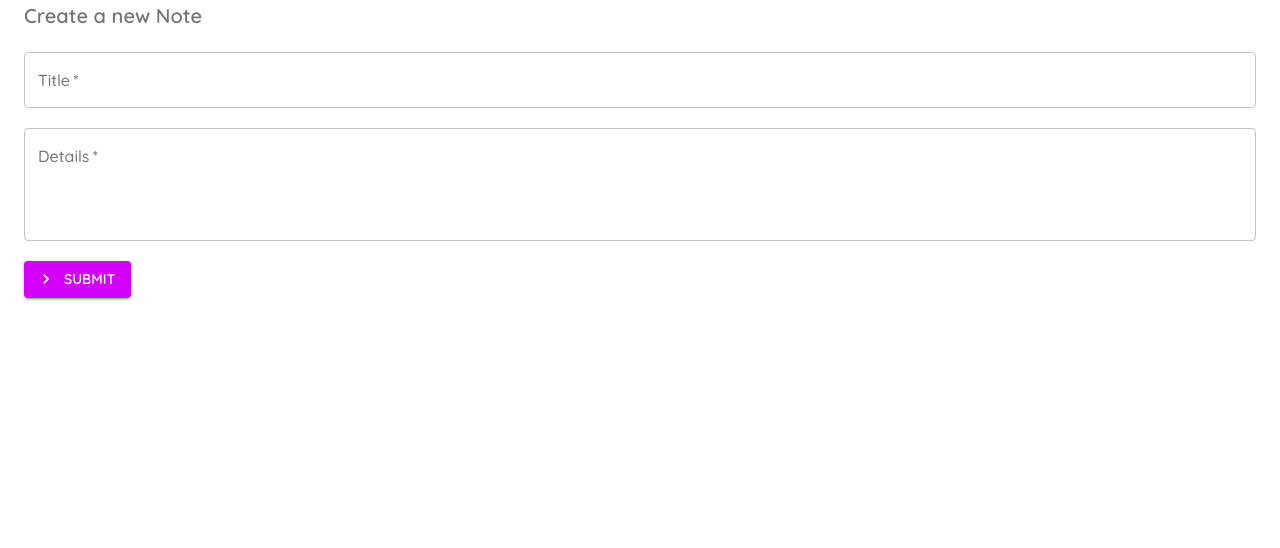
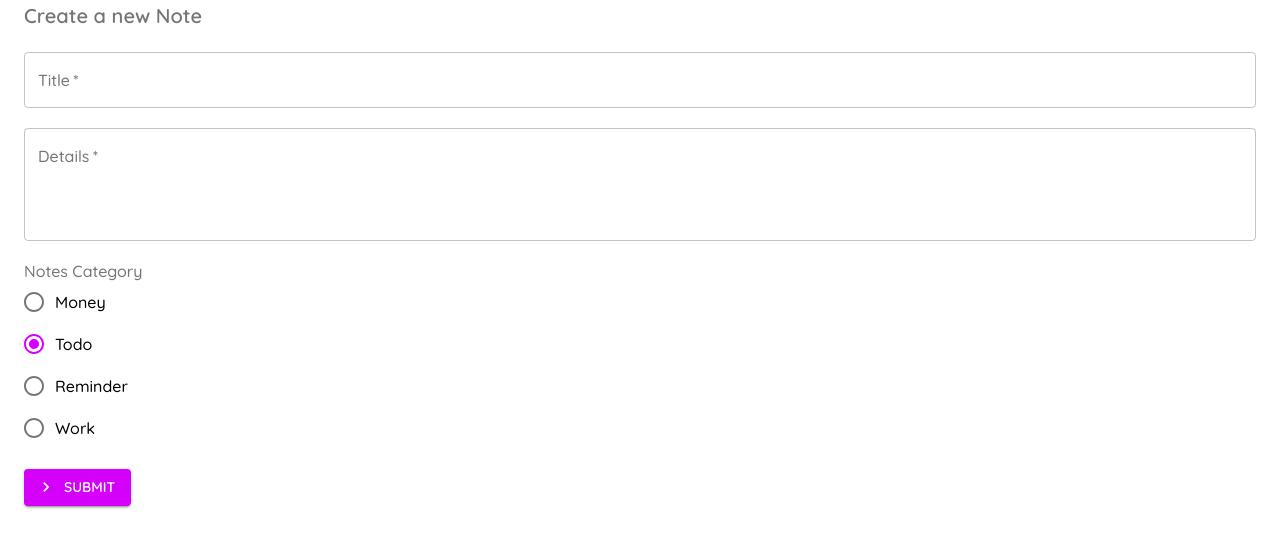
Before and after one commit to Gagandeep39/react-material-notes, a React (Create React App) app: page /create in a window 1280 px wide. Shown: the top 548 px of the page. Built offline with nearby package versions, Linux system fonts and the light colour scheme.

Commit message:
Added radio button

```diff
--- a/src/pages/Create.js
+++ b/src/pages/Create.js
@@ -1,7 +1,12 @@
 import {
   Button,
   Container,
+  FormControl,
+  FormControlLabel,
+  FormLabel,
   makeStyles,
+  Radio,
+  RadioGroup,
   TextField,
   Typography,
 } from '@material-ui/core';
@@ -33,6 +38,7 @@
   const [details, setDetails] = useState('');
   const [titleError, setTitleError] = useState(false);
   const [detailsError, setDetailsError] = useState(false);
+  const [category, setCategory] = useState('todos');
 
   const handleSubmit = (e) => {
     e.preventDefault();
@@ -46,7 +52,7 @@
     if (!details) setDetailsError(true);
 
     // Display with ata is valid
-    if (title && details) console.log(title, details);
+    if (title && details) console.log(title, details, category);
   };
 
   return (
@@ -83,6 +89,38 @@
           className={classes.field}
           error={detailsError}
         />
+
+        <FormControl className={classes.field}>
+          <FormLabel>Notes Category</FormLabel>
+          <RadioGroup
+            value={category}
+            onChange={(e) => setCategory(e.target.value)}
+          >
+            <FormControlLabel
+              value="money"
+              control={<Radio />}
+              label="Money"
+            ></FormControlLabel>
+
+            <FormControlLabel
+              value="todos"
+              control={<Radio />}
+              label="Todo"
+            ></FormControlLabel>
+
+            <FormControlLabel
+              value="reminders"
+              control={<Radio />}
+              label="Reminder"
+            ></FormControlLabel>
+
+            <FormControlLabel
+              value="work"
+              control={<Radio />}
+              label="Work"
+            ></FormControlLabel>
+          </RadioGroup>
+        </FormControl>
         <Button
           type="submit"
           variant="contained"
```
